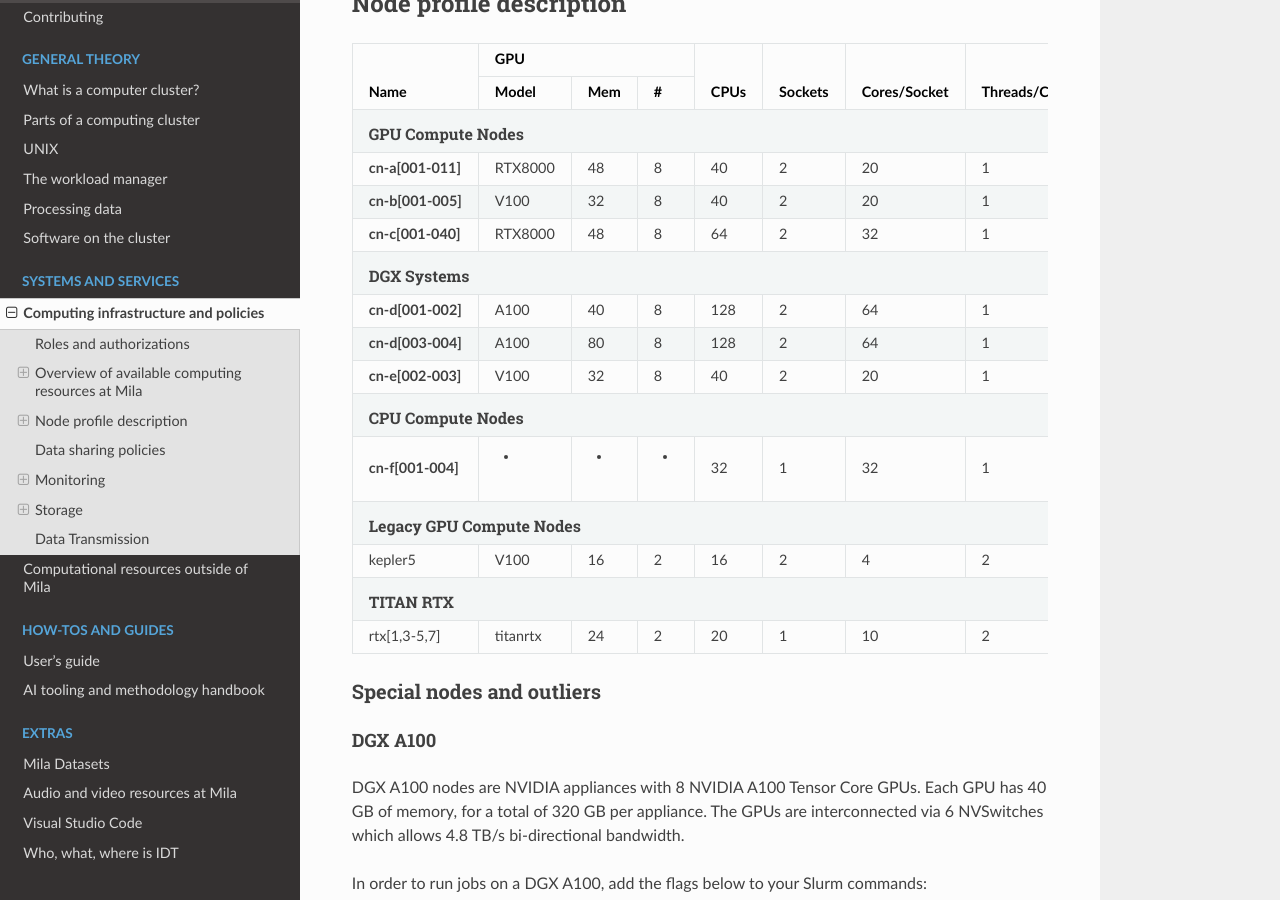
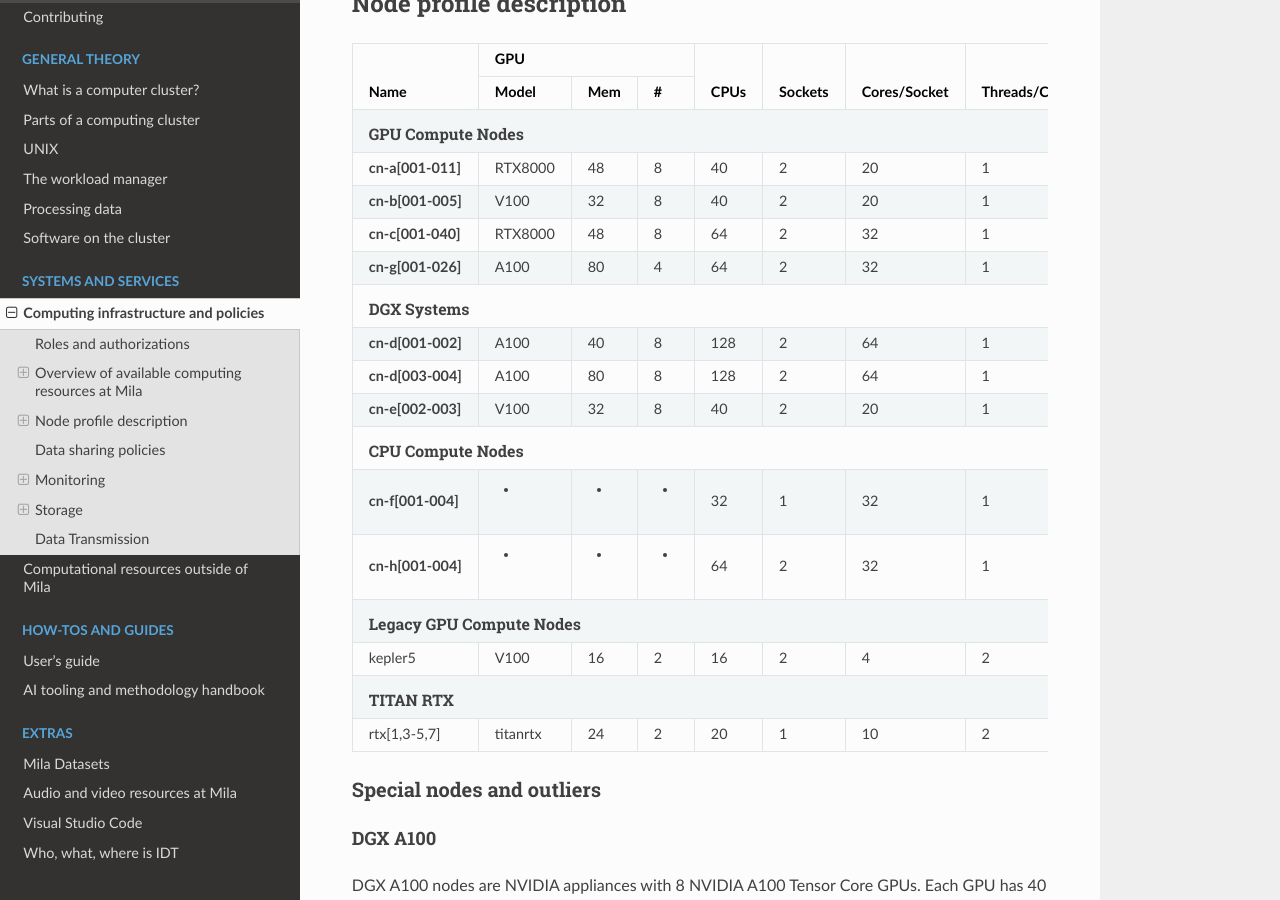
Before and after one commit to mila-iqia/mila-docs, a Sphinx documentation site: the page built from docs/Information.rst, in a window 1280 px wide and 900 px high, scrolled down 1321 px. Built offline with Sphinx 7.4.7 and the Read the Docs theme 2.0.0, drawn with Linux system fonts in a browser that asks for light colours.

Commit message:
Add new GPU and CPU nodes cn-g and cn-h

```diff
--- a/docs/Information_nodes.rst
+++ b/docs/Information_nodes.rst
@@ -27,6 +27,8 @@ Node profile description
 +-----------------------------+----------+-----+---+------+---------+--------------+--------------+-------------+--------------+--------+---------------------+
 | **cn-c[001-040]**           | RTX8000  |  48 | 8 |  64  |    2    |      32      |       1      |     384     |      3       | x86_64 |     turing,48gb     |
 +-----------------------------+----------+-----+---+------+---------+--------------+--------------+-------------+--------------+--------+---------------------+
+| **cn-g[001-026]**           | A100     |  80 | 4 |  64  |    2    |      32      |       1      |    1024     |      7       | x86_64 | ampere,nvlink,80gb  |
++-----------------------------+----------+-----+---+------+---------+--------------+--------------+-------------+--------------+--------+---------------------+
 | :h:`<h5 style="margin: 5px 0 0 0;">DGX Systems</h5>`                                                                                                        |
 +-----------------------------+----------+-----+---+------+---------+--------------+--------------+-------------+--------------+--------+---------------------+
 | **cn-d[001-002]**           | A100     |  40 | 8 |  128 |    2    |      64      |       1      |    1024     |     14       | x86_64 | ampere,nvlink,40gb  |
@@ -38,6 +40,8 @@ Node profile description
 | :h:`<h5 style="margin: 5px 0 0 0;">CPU Compute Nodes</h5>`                                                                                                  |
 +-----------------------------+----------+-----+---+------+---------+--------------+--------------+-------------+--------------+--------+---------------------+
 | **cn-f[001-004]**           | -        |  -  | - |  32  |    1    |      32      |       1      |     256     |     10       | x86_64 |                     |
++-----------------------------+----------+-----+---+------+---------+--------------+--------------+-------------+--------------+--------+---------------------+
+| **cn-h[001-004]**           | -        |  -  | - |  64  |    2    |      32      |       1      |     768     |      7       | x86_64 |        milan        |
 +-----------------------------+----------+-----+---+------+---------+--------------+--------------+-------------+--------------+--------+---------------------+
 | :h:`<h5 style="margin: 5px 0 0 0;">Legacy GPU Compute Nodes</h5>`                                                                                           |
 +-----------------------------+----------+-----+---+------+---------+--------------+--------------+-------------+--------------+--------+---------------------+
```
